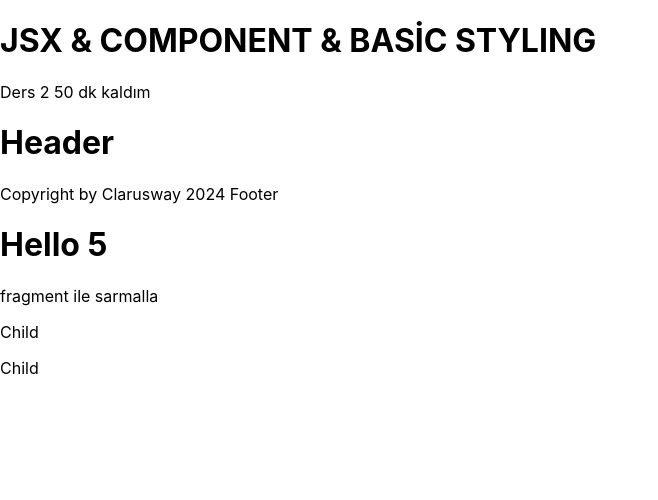
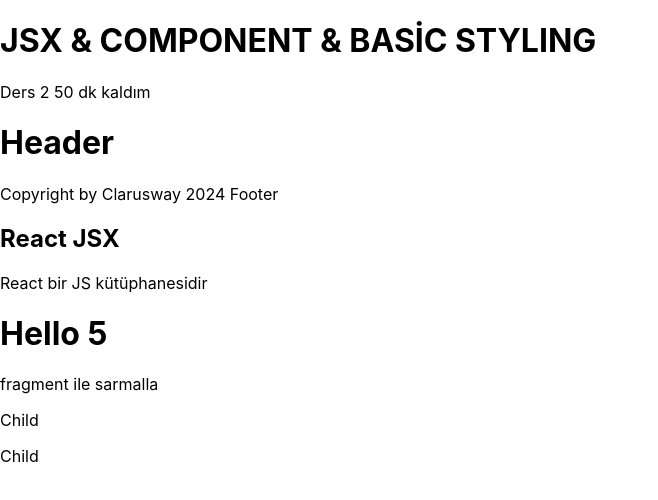
Before and after one commit to mirayengin/REACT_AGAIN, a React (Create React App) app in the folder two_class/component-basicstyling-props/: page / in a window 1280 px wide. Shown: the top 500 px of the page, without its empty margins (0-658 px from the left). Built offline with nearby package versions, Linux system fonts and the light colour scheme.

Commit message:
Content component oluşturuldu

```diff
--- a/two_class/component-basicstyling-props/src/App.js
+++ b/two_class/component-basicstyling-props/src/App.js
@@ -1,5 +1,6 @@
 import Header from "./components/Header";
 import Footer from "./components/Footer";
+import Content from "./components/Content";
 
 function App() {
   return (
@@ -7,7 +8,8 @@ function App() {
       <h1>JSX & COMPONENT & BASİC STYLING</h1>
       <p>Ders 2 50 dk kaldım</p>
       <Header />
-      <Footer/>
+      <Footer />
+      <Content/>
     </div>
   );
 }
--- /dev/null
+++ b/two_class/component-basicstyling-props/src/components/Content.jsx
@@ -0,0 +1,10 @@
+const Content = () => {
+  return (
+    <div>
+      <h2>React JSX</h2>
+      <p>React bir JS kütüphanesidir</p>
+    </div>
+  )
+}
+
+export default Content
--- a/two_class/component-basicstyling-props/src/components/Footer.jsx
+++ b/two_class/component-basicstyling-props/src/components/Footer.jsx
@@ -2,6 +2,7 @@ import React from "react";
 
 const Footer = () => {
   return (
+    // bu return kısmı JSX kısmı
     <footer>
       Copyright by Clarusway {new Date().getFullYear()} Footer
     </footer>
```
